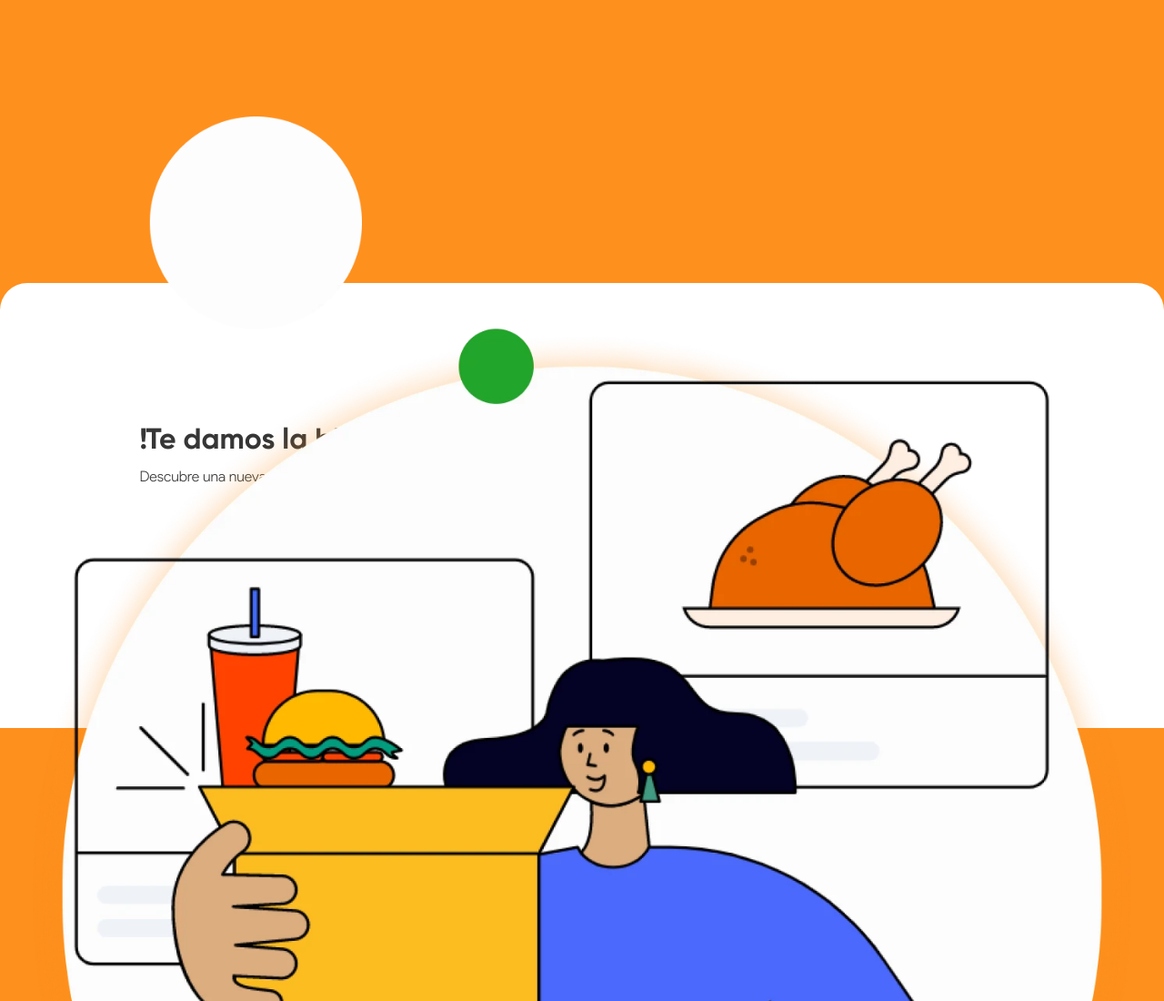
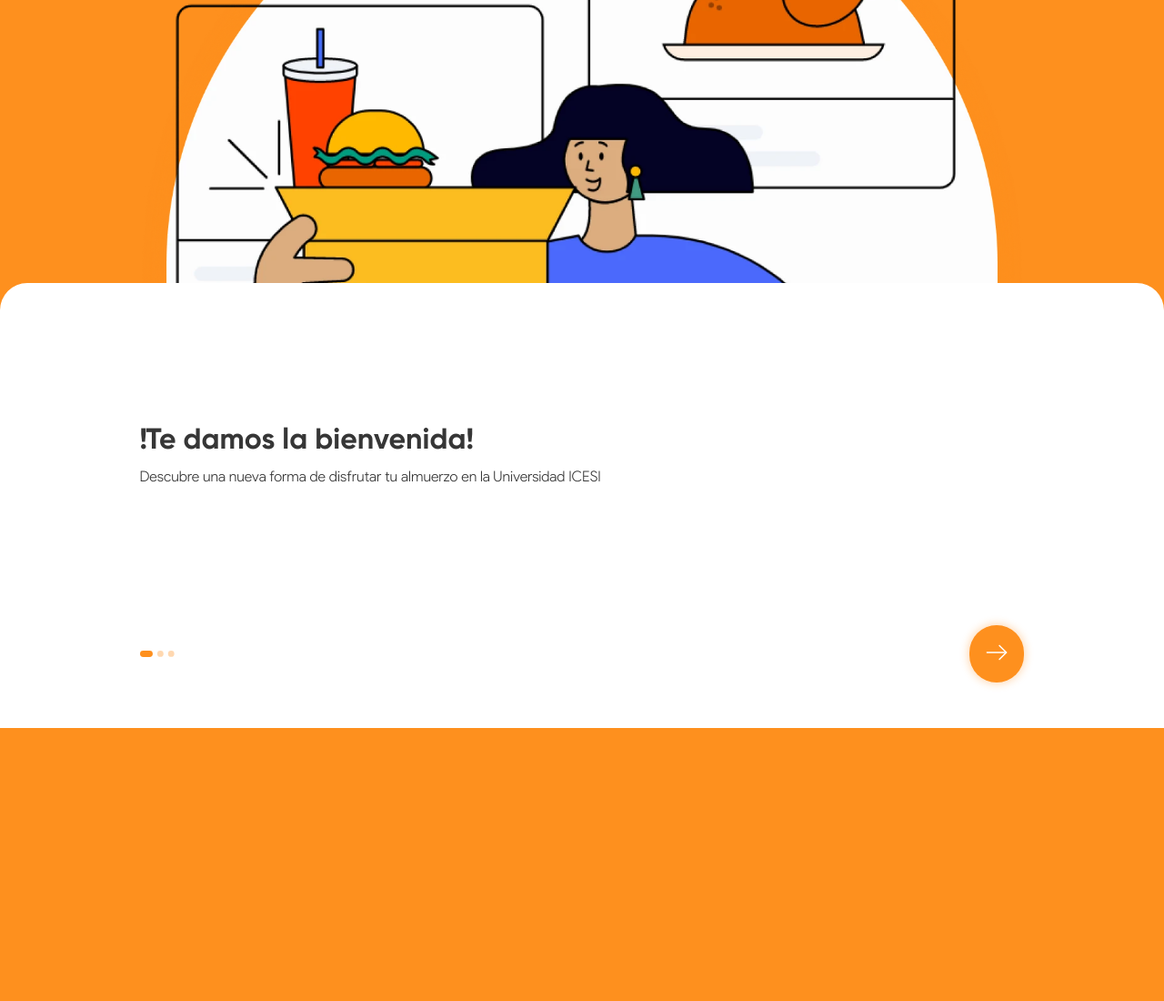
Before and after one commit to Cristianortiz19/munch-match-app, a website: page src/index.html in a window 1280 px wide. Shown: the top 1100 px of the page at 91% size. After the commit the page ends 991 px from the top, so only its background shows below. Drawn offline with Linux system fonts and the light colour scheme.

Commit message:
ajustaoo

```diff
--- a/src/styles.css
+++ b/src/styles.css
@@ -18,11 +18,16 @@ body {
     height: auto;
     border-radius: 30px 30px 0px 0px;
     transition: background-color 0.3s ease-in-out, opacity 0.5s ease-in-out;
+    z-index: 0;
 }
 
 .welcome-image {
     position: absolute;
-    width: 100%;
+    transform-origin: center center;
+    left: 50%;
+    transform: translate(-50%, -50%);
+    top: 30%;
+    width: 80%;
     padding: 10% 0;
     transition: opacity 0.5s ease-in-out;
 }
```
